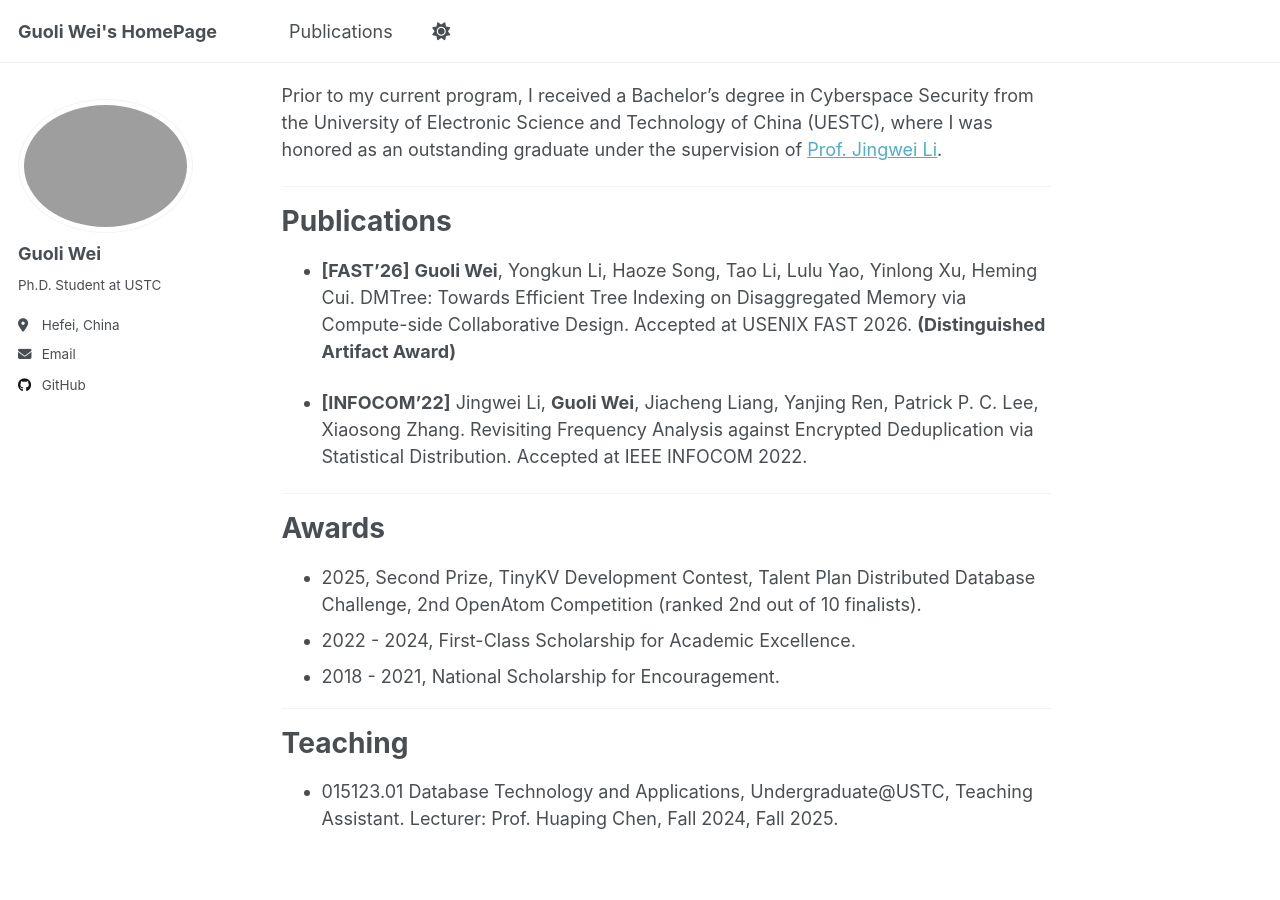
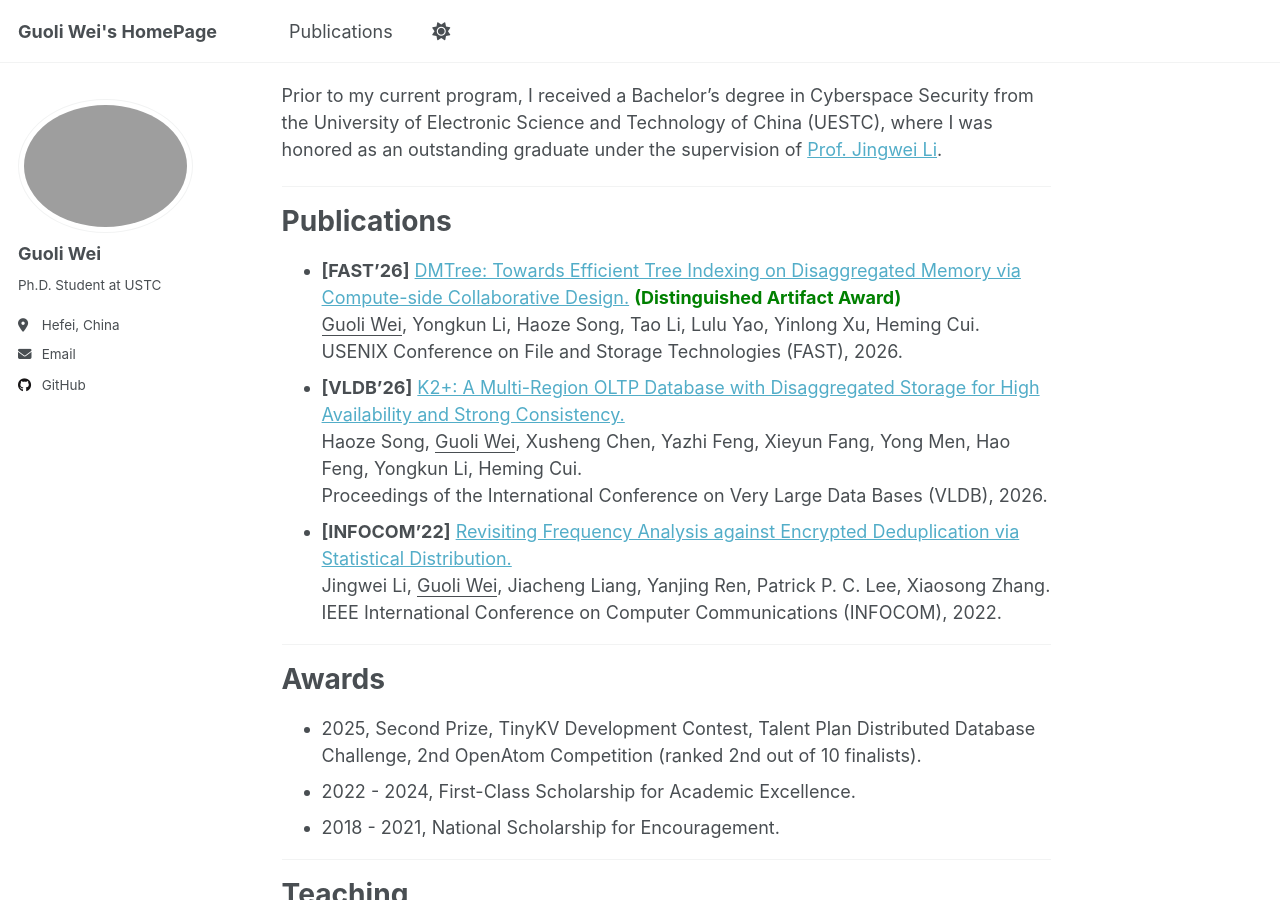
Before and after one commit to muouim/muouim.github.io, a Jekyll site: the page built from _pages/about.md, in a window 1280 px wide and 900 px high, scrolled down 241 px. Built offline with Jekyll 4.4.1, drawn with Linux system fonts in a browser that asks for light colours; a script that is not in the unit is left out.

Commit message:
update publication-vldb

```diff
--- a/_pages/about.md
+++ b/_pages/about.md
@@ -19,9 +19,15 @@ Prior to my current program, I received a Bachelor’s degree in Cyberspace Secu
 
 # Publications
 
-- **[FAST'26]** **Guoli Wei**, Yongkun Li, Haoze Song, Tao Li, Lulu Yao, Yinlong Xu, Heming Cui. DMTree: Towards Efficient Tree Indexing on Disaggregated Memory via Compute-side Collaborative Design. Accepted at USENIX FAST 2026. **(Distinguished Artifact Award)**
-
-- **[INFOCOM'22]** Jingwei Li, **Guoli Wei**, Jiacheng Liang, Yanjing Ren, Patrick P. C. Lee, Xiaosong Zhang. Revisiting Frequency Analysis against Encrypted Deduplication via Statistical Distribution. Accepted at IEEE INFOCOM 2022.
+- **[FAST'26]** [DMTree: Towards Efficient Tree Indexing on Disaggregated Memory via Compute-side Collaborative Design.](https://www.usenix.org/system/files/fast26-wei.pdf) <span style="color: green;">**(Distinguished Artifact Award)**</span>
+  <u>Guoli Wei</u>, Yongkun Li, Haoze Song, Tao Li, Lulu Yao, Yinlong Xu, Heming Cui.
+  USENIX Conference on File and Storage Technologies (FAST), 2026.
+- **[VLDB'26]** [K2+: A Multi-Region OLTP Database with Disaggregated Storage for High Availability and Strong Consistency.](/publication/2026-vldb-k2plus)
+  Haoze Song, <u>Guoli Wei</u>, Xusheng Chen, Yazhi Feng, Xieyun Fang, Yong Men, Hao Feng, Yongkun Li, Heming Cui.
+  Proceedings of the International Conference on Very Large Data Bases (VLDB), 2026.
+- **[INFOCOM'22]** [Revisiting Frequency Analysis against Encrypted Deduplication via Statistical Distribution.](https://ieeexplore.ieee.org/document/9796897)
+  Jingwei Li, <u>Guoli Wei</u>, Jiacheng Liang, Yanjing Ren, Patrick P. C. Lee, Xiaosong Zhang.
+  IEEE International Conference on Computer Communications (INFOCOM), 2022.
 
 
 
```
Also changed, not shown: _publications/2026-vldb-k2plus.md (added, +18 -0 lines).
